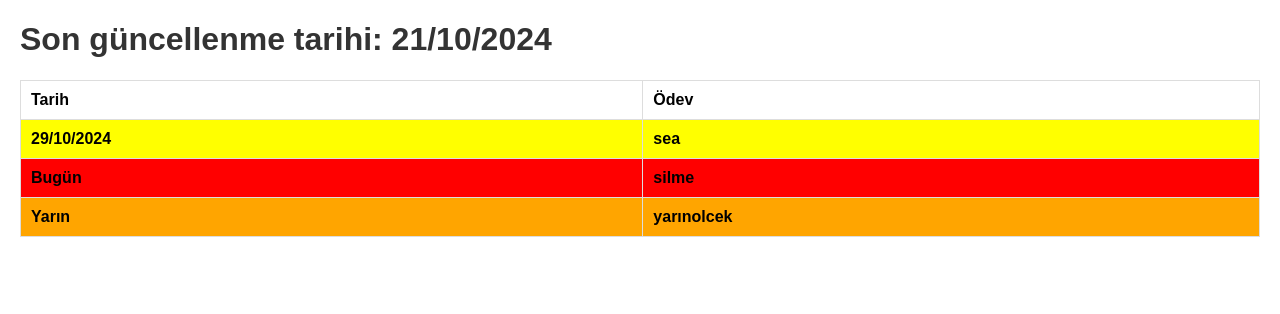
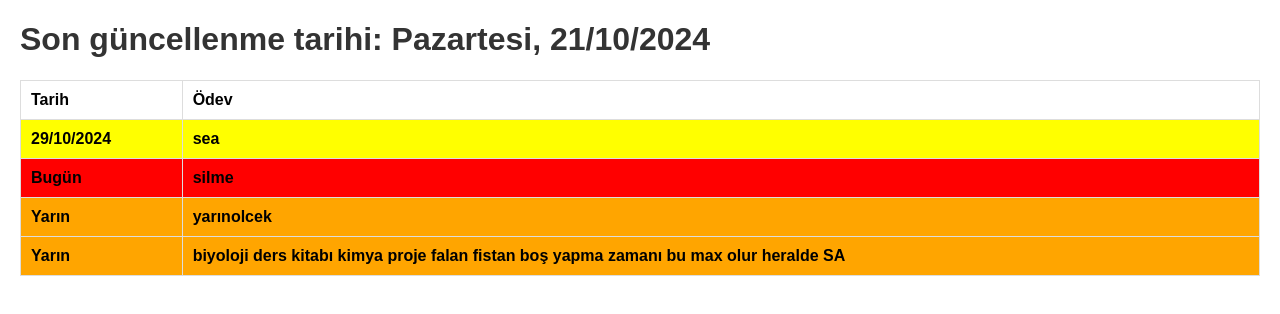
Before and after one commit to W1nRR/sinifOdevTakipSitesi, a plain HTML site: page index.html in a window 1280 px wide. Drawn offline with Linux system fonts and the light colour scheme.

Commit message:
2024-10-21 19:41:20

```diff
--- a/index.html
+++ b/index.html
@@ -7,7 +7,7 @@
 <link rel='stylesheet' href='style.css'>
 </head>
 <body>
-<h1>Son güncellenme tarihi: 21/10/2024</h1>
+<h1>Son güncellenme tarihi: Pazartesi, 21/10/2024</h1>
 <table border='1'>
 <thead>
 <tr>
@@ -28,6 +28,10 @@
 <td>Yarın</td>
 <td>yarınolcek</td>
 </tr>
+<tr class='yarin'>
+<td>Yarın</td>
+<td>biyoloji ders kitabı kimya proje falan fistan boş yapma zamanı bu max olur heralde SA</td>
+</tr>
 </tbody>
 </table>
 </body>
```
